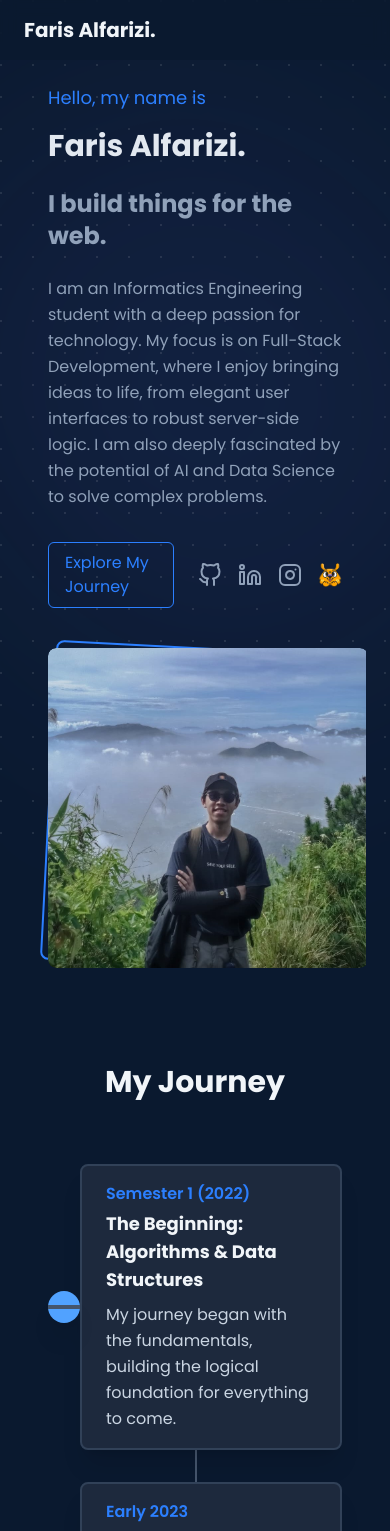
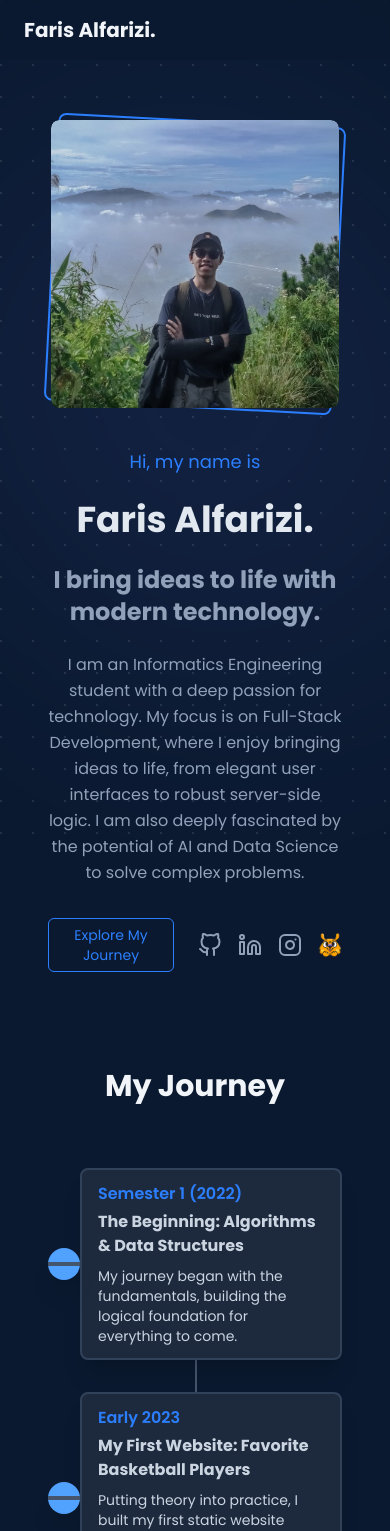
Before and after one commit to farisalfrz/portfolio-web, a Next.js app: page / in a window 390 px wide. Shown: the top 1531 px of the page. Built offline with nearby package versions, Linux system fonts and the light colour scheme.

Commit message:
Fix mobile view

```diff
--- a/src/components/Events.tsx
+++ b/src/components/Events.tsx
@@ -27,10 +27,10 @@ const cardVariants = {
 const Events = () => {
   const swiperRef = useRef<SwiperRef | null>(null);
   return (
-    <section id="events" className="py-24">
+    <section id="events" className="py-16 md:py-24">
       <div className="container mx-auto px-6">
         <motion.h2
-          className="text-3xl md:text-4xl font-bold text-center text-slate-100 mb-16"
+          className="text-2xl md:text-3xl md:text-4xl font-bold text-center text-slate-100 mb-16"
           initial={{ opacity: 0, y: -20 }}
           whileInView={{ opacity: 1, y: 0 }}
           transition={{ duration: 0.5 }}
@@ -41,7 +41,7 @@ const Events = () => {
           Tech Events I Have Attended
         </motion.h2>
 
-        <div className="max-w-4xl mx-auto flex flex-wrap justify-center gap-8">
+        <div className="max-w-4xl mx-auto flex flex-wrap justify-center gap-4 md:gap-8">
           {eventsData.map((event,) => (
             <motion.div
               key={event.id}
@@ -54,7 +54,7 @@ const Events = () => {
               whileHover={{ y: -5, scale: 1.03 }}
               transition={{ type: "spring", stiffness: 300 }}
             >
-              <div className="relative w-full h-56">
+              <div className="relative w-full h-48 md:h-56">
                 <Swiper
                   ref={swiperRef}
                   modules={[Pagination, Navigation, Autoplay]}
@@ -80,11 +80,11 @@ const Events = () => {
                   ))}
                 </Swiper>
               </div>
-              <div className="p-6 flex-grow">
+              <div className="p-4 md:p-6 flex-grow">
                 <p className="text-sm text-blue-400 font-semibold mb-1">
                   {event.date} • {event.location}
                 </p>
-                <h3 className="text-xl font-bold text-slate-100 mb-2">
+                <h3 className="text-lg md:text-xl font-bold text-slate-100 mb-2">
                   {event.title}
                 </h3>
                 <p className="text-slate-400 text-sm leading-relaxed">
--- a/src/components/Hero.tsx
+++ b/src/components/Hero.tsx
@@ -27,40 +27,39 @@ const containerVariants = {
 };
 
 const letterVariants = {
-  initial: { y: 0, color: "#e2e8f0" }, // Warna awal (slate-200)
-  hover: { y: -10, color: "#3b82f6" }, // Naik 10px dan ganti warna (blue-500)
+  initial: { y: 0, color: "#e2e8f0" },
+  hover: { y: -10, color: "#3b82f6" },
 };
 
 const Hero = () => {
   const controls = useAnimationControls();
 
   useEffect(() => {
-    // Fungsi untuk menjalankan urutan animasi
     const sequence = async () => {
-      // Tunggu 1 detik setelah halaman dimuat agar tidak terlalu cepat
       await new Promise(resolve => setTimeout(resolve, 1000));
-      // Mainkan animasi 'hover' (huruf naik)
       await controls.start("hover");
-      // Setelah selesai, kembalikan ke animasi 'initial' (huruf turun)
       await controls.start("initial");
     };
-
     sequence();
   }, [controls]);
 
   return (
-    <section id="hero" className="min-h-screen flex items-center pt-6 md:pt-0 overflow-hidden">
-      <div className="container mx-auto px-6 md:px-6 lg:px-8 xl:px-10 2xl:px-12">
-        <div className="grid grid-cols-1 md:grid-cols-2 gap-10 md:gap-10 lg:gap-20 items-center">
-          {/* Kolom Teks (Kiri) */}
+    <section id="hero" className="min-h-screen flex items-center pt-15 md:pt-0">
+
+      {/* Kontainer utama */}
+      <div className="container mx-auto px-6 flex flex-col md:flex-row items-center gap-10 text-center md:text-left">
+
+        {/* Kolom Teks (Kiri di desktop, Bawah di mobile) */}
         <motion.div
+          className="w-full order-2 md:order-1"
           initial={{ opacity: 0, x: -50 }}
           animate={{ opacity: 1, x: 0 }}
           transition={{ duration: 0.8 }}
         >
-          <p className="text-blue-500 text-lg mb-2">Hello, my name is</p>
+          <p className="text-blue-500 text-lg mb-4">Hi, my name is</p>
+
           <motion.h1
-            className="text-3xl sm:text-4xl md:text-5xl lg:text-6xl font-bold text-slate-100 mb-4 py-2 cursor-pointer flex-wrap"
+            className="text-4xl sm:text-5xl md:text-6xl font-bold text-slate-100 mb-4 py-2 flex flex-wrap justify-center md:justify-start cursor-pointer"
             variants={containerVariants}
             animate={controls}
             initial="initial"
@@ -78,20 +77,21 @@ const Hero = () => {
               </motion.span>
             ))}
           </motion.h1>
-          <h2 className="text-2xl sm:text-3xl md:text-4xl lg:text-5xl font-bold text-slate-400 mb-6">
-            I build things for the web.
+
+          <h2 className="text-2xl sm:text-3xl md:text-4xl font-bold text-slate-400 mb-6">
+            I bring ideas to life with modern technology.
           </h2>
-          <p className="text-slate-400 max-w-lg leading-relaxed mb-8">
+          <p className="text-slate-400 max-w-lg mx-auto md:mx-0 leading-relaxed mb-8">
             I am an Informatics Engineering student with a deep passion for
             technology. My focus is on Full-Stack Development, where I enjoy
             bringing ideas to life, from elegant user interfaces to robust
             server-side logic. I am also deeply fascinated by the potential of
             AI and Data Science to solve complex problems.
           </p>
-          <div className="flex items-center space-x-6">
+          <div className="flex items-center space-x-6 justify-center md:justify-start">
             <a
               href="#journey"
-              className="inline-block px-4 md:px-8 py-2 md:py-3 border border-blue-500 text-blue-500 rounded-md hover:bg-blue-500/10 transition-colors text-base md:text-lg"
+              className="inline-block px-3 md:px-8 py-1.5 md:py-3 border border-blue-500 text-blue-500 rounded-md hover:bg-blue-500/10 transition-colors text-sm md:text-lg"
             >
               Explore My Journey
             </a>
@@ -136,22 +136,20 @@ const Hero = () => {
             </div>
           </div>
         </motion.div>
-        {/* Kolom Foto (Kanan) */}
+
+        {/* Kolom Foto (Kanan di desktop, Atas di mobile) */}
         <motion.div
-          className="relative w-80 h-80 md:w-96 md:h-96 justify-self-center md:justify-self-end max-w-sm mx-auto md:max-w-none"
-          initial={{ opacity: 0, x: 50 }}
-          animate={{ opacity: 1, x: 0 }}
-          transition={{ duration: 0.8, delay: 0.2 }}
+          className="relative w-72 h-72 sm:w-80 sm:h-80 md:w-96 md:h-96 mx-auto md:mx-0 order-1 md:order-2"
+          initial={{ opacity: 0, scale: 0.8 }}
+          animate={{ opacity: 1, scale: 1 }}
+          transition={{ duration: 0.8, delay: 0.2, ease: "easeOut" }}
         >
           <div className="absolute inset-0 border-2 border-blue-500 rounded-lg transform rotate-3"></div>
           <div className="relative w-full h-full rounded-lg overflow-hidden">
             <Swiper
               modules={[Autoplay]}
               loop={true}
-              autoplay={{
-                delay: 2500,
-                disableOnInteraction: false,
-              }}
+              autoplay={{ delay: 2500, disableOnInteraction: false }}
               className="w-full h-full rounded-lg"
             >
               {profilePhotos.map((photo, index) => (
@@ -168,7 +166,6 @@ const Hero = () => {
             </Swiper>
           </div>
         </motion.div>
-        </div>
       </div>
     </section>
   );
--- a/src/components/JourneyItem.tsx
+++ b/src/components/JourneyItem.tsx
@@ -29,7 +29,7 @@ const JourneyItem = ({ year, title, description, index }: JourneyItemProps) => {
         <div className="w-8 h-1 bg-slate-600"></div>
       </div>
       <motion.div
-      className={`bg-slate-800 border-2 border-slate-700 rounded-lg shadow-xl w-full md:w-5/12 px-6 py-4
+        className={`bg-slate-800 border-2 border-slate-700 rounded-lg shadow-xl w-full px-4 md:px-6 py-3 md:py-4
         transition-shadow duration-300 hover:shadow-lg hover:shadow-blue-500/20
         ${isOdd ? "md:ml-auto" : "md:mr-auto"
       }`}
@@ -37,8 +37,8 @@ const JourneyItem = ({ year, title, description, index }: JourneyItemProps) => {
       transition={{ type: "spring", stiffness: 300 }}
       >
         <p className="text-blue-500 mb-1 font-semibold">{year}</p>
-        <h3 className="font-bold text-lg text-slate-100">{title}</h3>
-        <p className="mt-2 text-slate-300 leading-relaxed">{description}</p>
+        <h3 className="font-bold text-base md:text-lg">{title}</h3>
+        <p className="mt-2 text-sm md:text-base text-slate-300">{description}</p>
       </motion.div>
     </motion.div>
   );
--- a/src/components/Projects.tsx
+++ b/src/components/Projects.tsx
@@ -29,10 +29,10 @@ const cardVariants = {
 const Projects = () => {
   const swiperRef = useRef<SwiperRef | null>(null);
   return (
-    <section id="projects" className="py-24 bg-slate-900/50">
+    <section id="projects" className="py-16 md:py-24 bg-slate-900/50">
       <div className="container mx-auto px-6">
         <motion.h2
-          className="text-3xl md:text-4xl font-bold text-center text-slate-100 mb-16"
+          className="text-2xl md:text-4xl font-bold text-center text-slate-100 mb-16"
           initial={{ opacity: 0, y: -20 }}
           whileInView={{ opacity: 1, y: 0 }}
           transition={{ duration: 0.5 }}
@@ -41,7 +41,7 @@ const Projects = () => {
           I Have Built
         </motion.h2>
 
-        <div className="grid grid-cols-1 md:grid-cols-2 lg:grid-cols-3 gap-8">
+        <div className="grid grid-cols-1 md:grid-cols-2 lg:grid-cols-3 gap-4 md:gap-8">
           {projectsData.map((project) => (
             <motion.div
               key={project.id}
@@ -56,7 +56,7 @@ const Projects = () => {
               onMouseEnter={() => swiperRef.current?.swiper.autoplay.start()}
               onMouseLeave={() => swiperRef.current?.swiper.autoplay.stop()}
             >
-              <div className="relative w-full h-48 overflow-hidden">
+              <div className="relative w-full h-40 md:h-48 overflow-hidden">
                 <Swiper
                   ref={swiperRef}
                   modules={[Pagination, Navigation, Autoplay]}
@@ -85,8 +85,8 @@ const Projects = () => {
                   ))}
                 </Swiper>
               </div>
-              <div className="p-6 flex flex-col flex-grow">
-                <h3 className="text-xl font-bold text-slate-100 mb-2">
+              <div className="p-4 md:p-6 flex flex-col flex-grow">
+                <h3 className="text-lg md:text-xl font-bold text-slate-100 mb-2">
                   {project.title}
                 </h3>
                 <p className="text-slate-400 mb-4 text-sm leading-relaxed">
--- a/src/components/Skills.tsx
+++ b/src/components/Skills.tsx
@@ -33,10 +33,10 @@ const Skills = () => {
 
   return (
     <>
-      <section id="skills" className="py-24 bg-slate-900/50">
+      <section id="skills" className="py-16 md:py-24 bg-slate-900/50">
         <div className="container mx-auto px-6">
           <motion.h2
-          className="text-3xl md:text-4xl font-bold text-center text-slate-100 mb-16"
+          className="text-2xl md:text-4xl font-bold text-center text-slate-100 mb-16"
           initial={{ opacity: 0, y: -20 }}
           whileInView={{ opacity: 1, y: 0 }}
           transition={{ duration: 0.5 }}
@@ -55,18 +55,18 @@ const Skills = () => {
           {skillCategories.map((category) => (
             <motion.div
               key={category.title}
-              className="bg-slate-800 p-6 rounded-lg border border-slate-700 w-full sm:w-5/12 md:w-1/3 lg:w-[30%]
+              className="bg-slate-800 p-6 md:p-6 rounded-lg border border-slate-700 w-full sm:w-5/12 md:w-1/3 lg:w-[30%]
               transition-shadow duration-300 hover:shadow-lg hover:shadow-blue-500/20"
               variants={itemVariants}
               whileHover={{ y: -5, scale: 1.05 }}
               transition={{ type: "spring", stiffness: 300 }}
             >
-              <h3 className="text-xl font-bold text-slate-100 mb-4">{category.title}</h3>
+              <h3 className="text-lg md:text-xl font-bold text-slate-100 mb-4">{category.title}</h3>
               <ul className="space-y-3">
                 {category.skills.map((skill) => (
                   <li key={skill.name} className="flex items-center">
                     <skill.icon className="text-blue-500 mr-3 text-xl" />
-                    <span className="text-slate-300">{skill.name}</span>
+                    <span className="text-sm md:text-base">{skill.name}</span>
                   </li>
                 ))}
               </ul>
```
